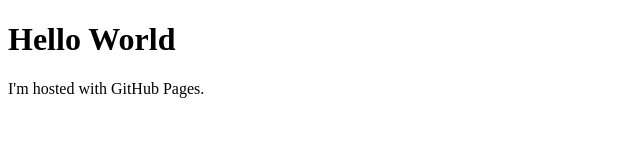
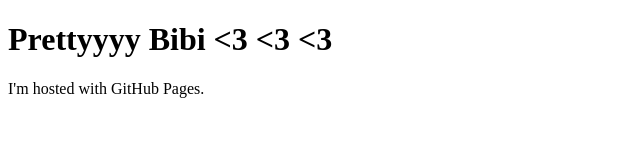
Before and after one commit to lubaba-bazlul/lubaba-bazlul.github.io, a plain HTML site: page index.html in a window 1280 px wide. Shown: the whole page, without its empty margins (0-640 px from the left). Drawn offline with Linux system fonts and the light colour scheme.

Commit message:
Update index.html
pretty bibi

```diff
--- a/index.html
+++ b/index.html
@@ -1,7 +1,7 @@
 <!DOCTYPE html>
 <html>
 <body>
-<h1>Hello World</h1>
+<h1>Prettyyyy Bibi <3  <3  <3 </h1>
 <p>I'm hosted with GitHub Pages.</p>
 </body>
 </html>
```
